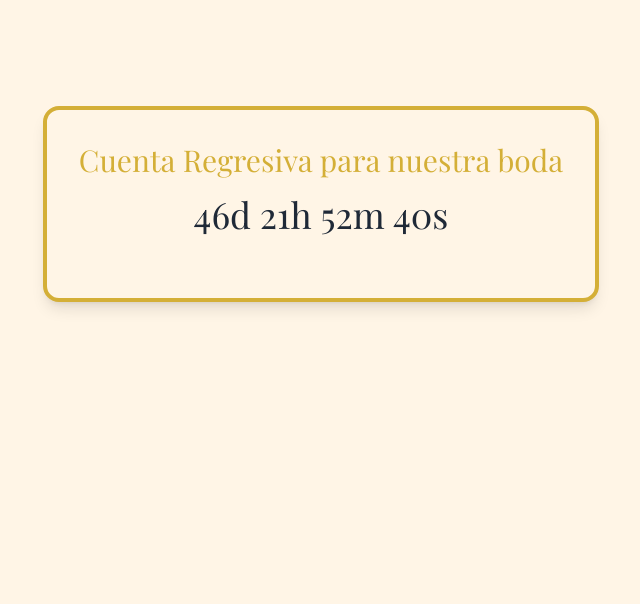
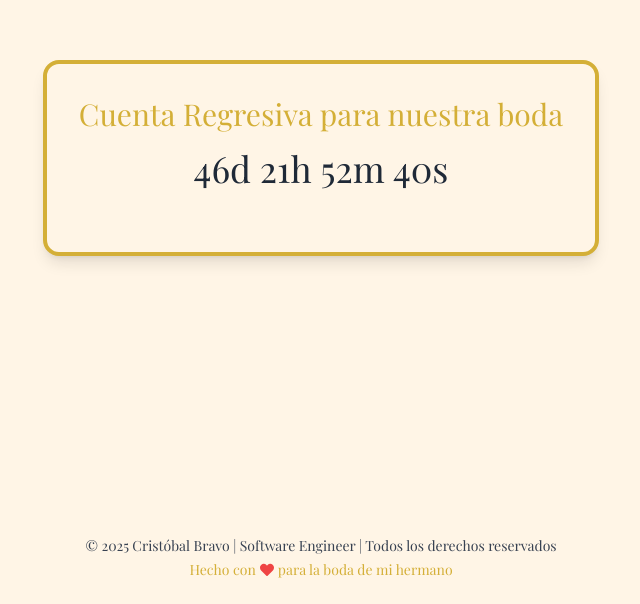
Before and after one commit to cbravoch/weeding-web, a Next.js app: page / in a window 1280 px wide. Shown: the part 196-800 px from the top of the page, without its empty margins (319-959 px from the left). Built offline with nearby package versions, Linux system fonts and the light colour scheme.

Commit message:
Agrega la dependencia "react-icons" en package.json y package-lock.json. Modifica la estructura de la página principal para incluir un componente de pie de página (Footer) y ajusta el diseño general.

```diff
--- a/package.json
+++ b/package.json
@@ -12,7 +12,8 @@
     "next": "15.3.1",
     "next-auth": "^4.24.11",
     "react": "^19.0.0",
-    "react-dom": "^19.0.0"
+    "react-dom": "^19.0.0",
+    "react-icons": "^5.5.0"
   },
   "devDependencies": {
     "@types/node": "^20",
--- a/src/app/page.tsx
+++ b/src/app/page.tsx
@@ -1,11 +1,13 @@
 import Countdown from "@/components/Countdown";
+import Footer from "@/components/Footer";
 
 export default function Home() {
   return (
-    <div className="grid grid-rows-[20px_1fr_20px] items-center justify-items-center min-h-screen p-8 pb-20 gap-16 sm:p-20 font-[family-name:var(--font-geist-sans)]">
-      <main className="flex flex-col gap-[32px] row-start-2 items-center sm:items-start">
+    <div className="flex flex-col min-h-screen bg-crema">
+      <main className="flex-grow flex flex-col items-center justify-center py-10 px-4">
         <Countdown />
       </main>
+      <Footer />
     </div>
   );
 }
--- /dev/null
+++ b/src/components/Footer.tsx
@@ -0,0 +1,20 @@
+import { FaHeart } from "react-icons/fa";
+
+export default function Footer() {
+  return (
+    <footer className="bg-crema text-gray-700 text-center py-6 border-dorado text-sm font-elegant">
+      <div className="flex flex-col items-center gap-1">
+        <span>
+          <p>
+            &copy; {new Date().getFullYear()} Cristóbal Bravo | Software
+            Engineer | Todos los derechos reservados{" "}
+          </p>
+        </span>
+        <span className="flex items-center gap-1 text-dorado">
+          Hecho con <FaHeart className="text-red-500" /> para la boda de mi
+          hermano
+        </span>
+      </div>
+    </footer>
+  );
+}
```
Also changed, not shown: 1 other file (tests, documents, lock files or other folders).
